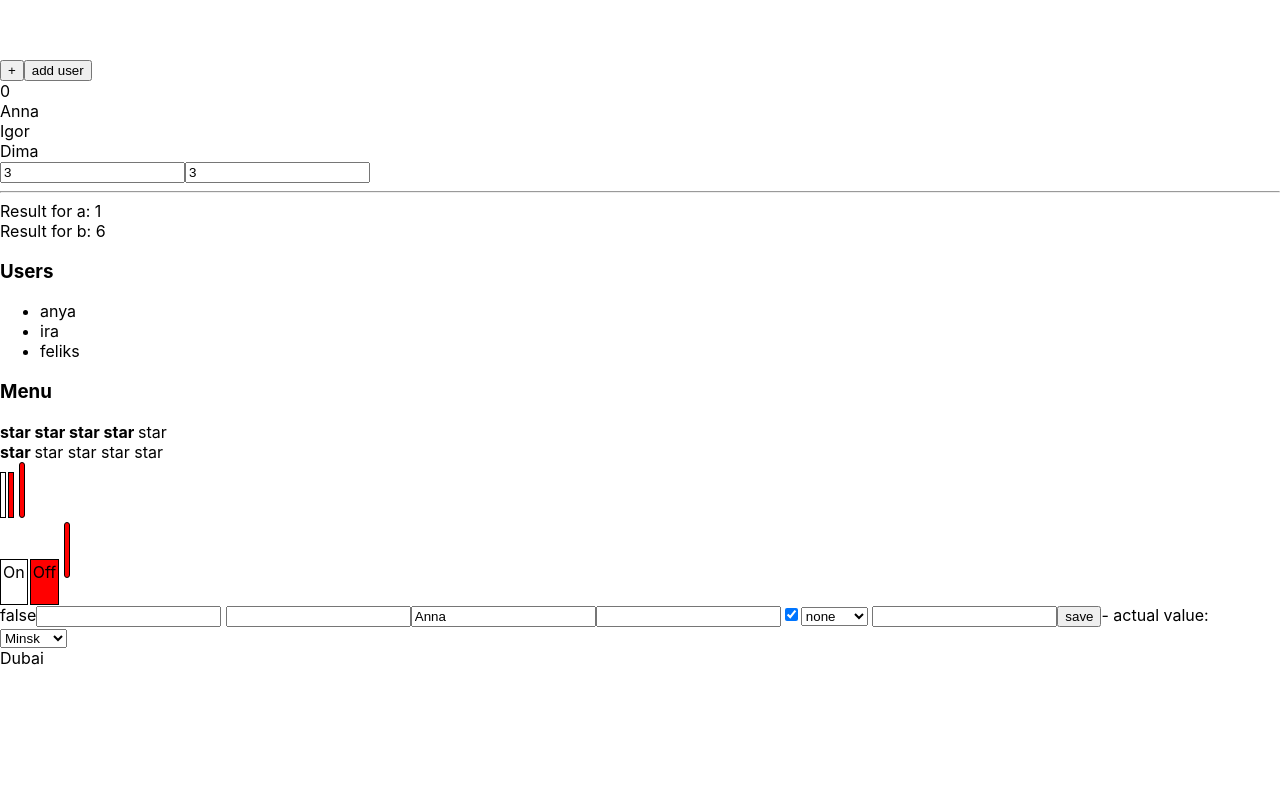
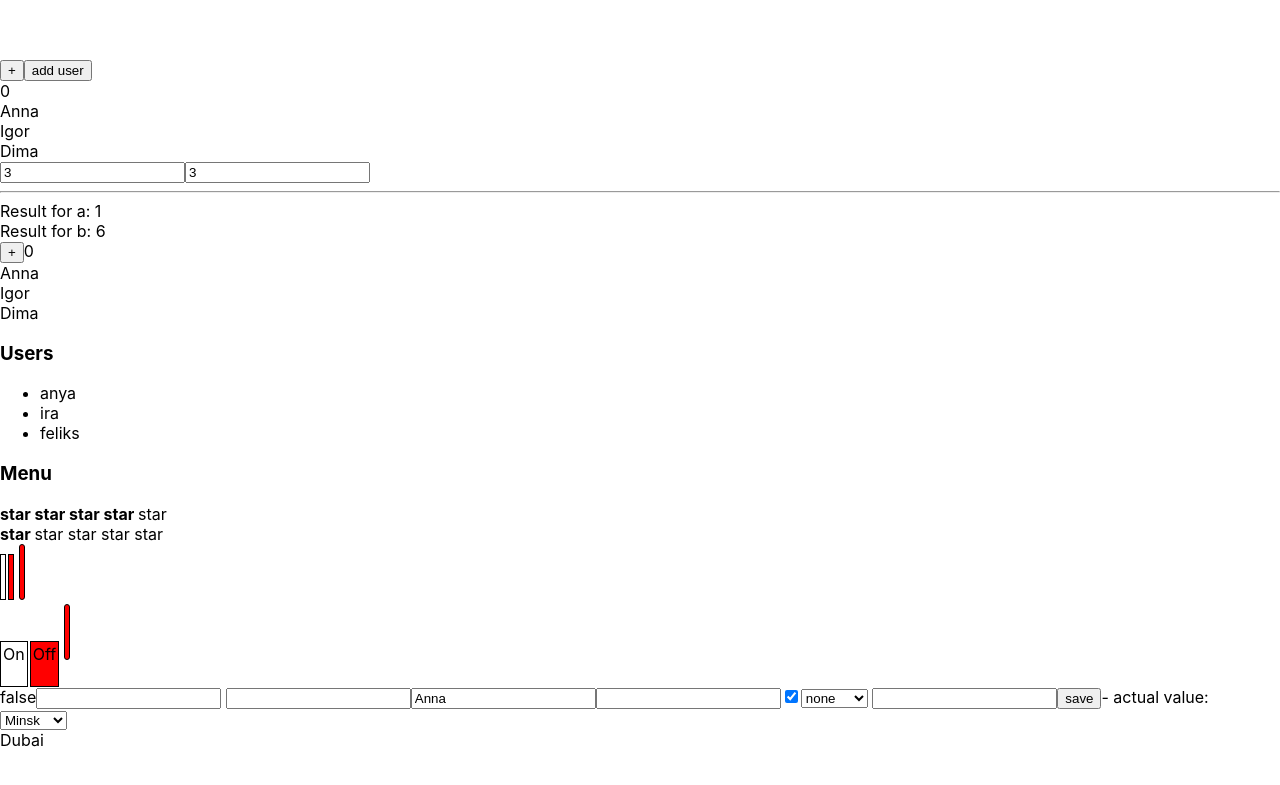
Before and after one commit to WhiteQuennAnn/Kabzda, a React (Create React App) app: page / in a window 1280 px wide. Shown: the part 141-926 px from the top of the page. Built offline with nearby package versions, Linux system fonts and the light colour scheme.

Commit message:
lesson 18 UseMemo

```diff
--- a/src/App.tsx
+++ b/src/App.tsx
@@ -15,7 +15,7 @@ import {
 } from "./components/Input/UncontrolledInput";
 import {Select} from "./components/Select/Select";
 import {Example} from "./components/ReactMemo";
-import {Example1} from "./components/UseMemo";
+import {DifficultCounter, HelpsToReactMemo} from "./components/UseMemo";
 
 // function declaration
 function App(props: any) {
@@ -30,7 +30,8 @@ function App(props: any) {
     return (
         <div className={"App"}>
             <Example/>
-            < Example1/>
+            < DifficultCounter/>
+            <HelpsToReactMemo/>
             <Accordion titleValue={"Users"}
                        collapsed={accordionCollapsed}
                        items={[
--- a/src/components/UseMemo.tsx
+++ b/src/components/UseMemo.tsx
@@ -1,6 +1,6 @@
 import React, {useMemo, useState} from "react";
 
-export const Example1 = () => {
+export const DifficultCounter = () => {
 
     const [a, setA] = useState<number>(3)
     const [b, setB] = useState<number>(3)
@@ -42,3 +42,24 @@ export const Example1 = () => {
         </div>
     </>
 }
+
+const UsersSecret = (props: { users: string[] }) => {
+    return <div> {props.users.map((u, i) => <div key={i}>{u}</div>)}</div>
+}
+
+const Users = React.memo(UsersSecret);
+
+export const HelpsToReactMemo = () => {
+    console.log('HelpsToReactMemo')
+    const [counter, setCounter] = useState(0);
+    const [users, setUsers] = useState(["Anna", "Igor", "Dima"])
+
+    return <>
+        <button onClick={() => {
+            setCounter(counter + 1)
+        }}> +
+        </button>
+        {counter}
+        <Users users={users}/>
+    </>
+}
```
